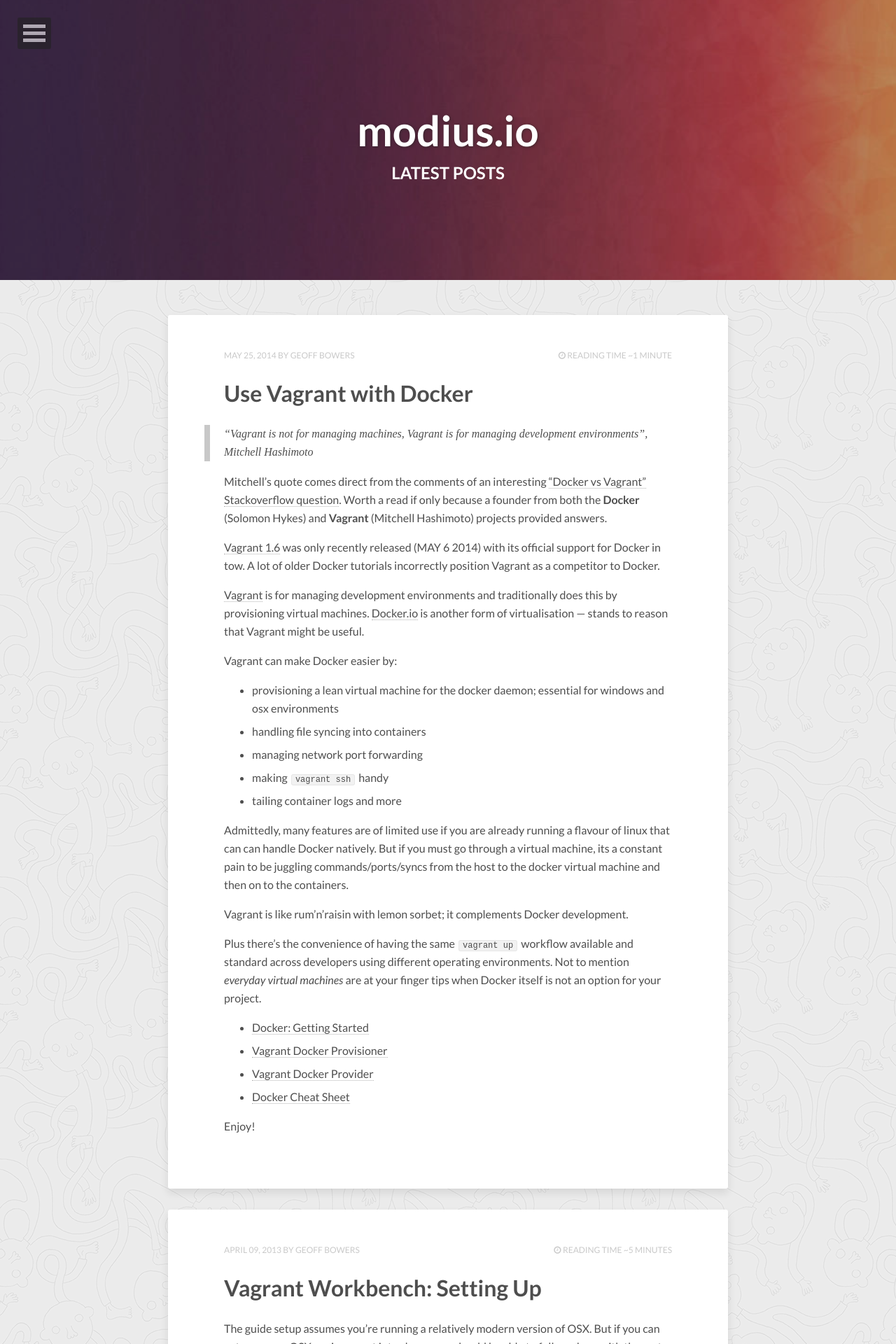
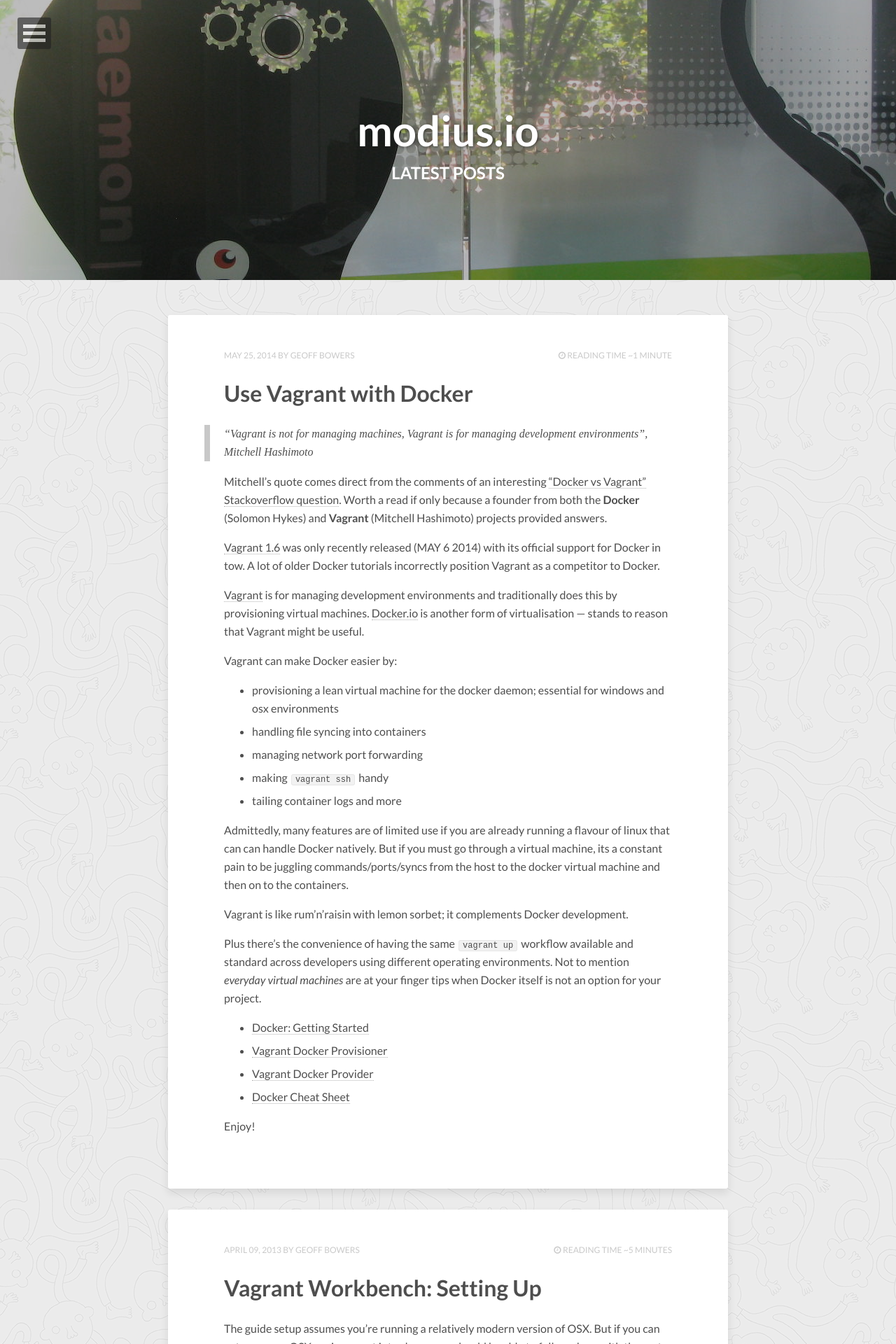
Before and after one commit to modius/modius.github.io, a Jekyll site: the page built from index.html, in a window 1280 px wide. Shown: the top 1920 px of the page at 70% size. Built offline with Jekyll 4.4.1, drawn with Linux system fonts in a browser that asks for light colours; nearby versions of some CDN libraries; Markdown is read by kramdown in place of the engine named in the settings; the list of posts is cut into pages by our own code.

Commit message:
Add Barry the Octopus

```diff
--- a/index.html
+++ b/index.html
@@ -5,7 +5,7 @@ description: "Describe this nonsense."
 tags: [Jekyll, theme, themes, responsive, blog, modern]
 comments: false
 image:
-  feature: features/abstract-7.jpg
+  feature: features/barry-the-octopus.jpg
   credit:
   creditlink:
 ---
```
